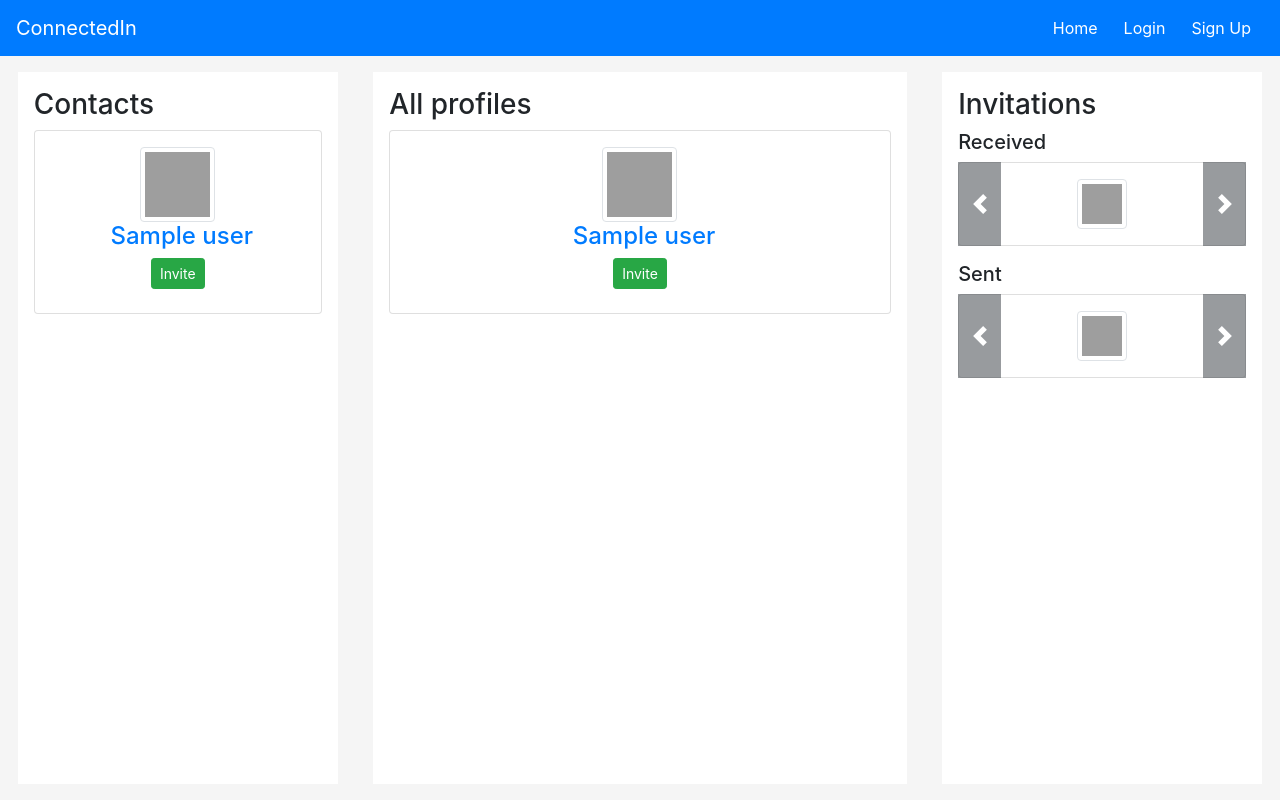
After one commit to antonio02/connectedin, a Django app: template posts/templates/admin_timeline.html in a window 1280 px wide. The commit adds this page. Run offline with Django 3.2, Linux system fonts and the light colour scheme; the template is opened without the code that fills it: most values are stand-ins (such as "Sample title", 1, 10 or a date in 2020); some libraries are stand-ins or nearby versions; grey boxes are pictures that could not be loaded.

Commit message:
finalizando questão 12

```diff
--- a/connectedin/settings.py
+++ b/connectedin/settings.py
@@ -25,7 +25,7 @@ SECRET_KEY = 'l=42bh8-)gji%9!z2cf=zt2#a5+8gcwy*%$k)j17lv*tr(s^2^'
 # SECURITY WARNING: don't run with debug turned on in production!
 DEBUG = True
 
-# ALLOWED_HOSTS = ['192.168.0.12']
+ALLOWED_HOSTS = ['192.168.0.12']
 
 EMAIL_BACKEND = 'django.core.mail.backends.console.EmailBackend'
 
--- a/connectedin/urls.py
+++ b/connectedin/urls.py
@@ -15,11 +15,12 @@ Including another URLconf
 """
 from django.contrib import admin
 from django.urls import path, include
-from posts.views import index
+from posts.views import index, admin_timeline
 
 urlpatterns = [
     path('admin/', admin.site.urls),
     path('', index, name='index'),
+    path('admin-timeline', admin_timeline, name='admin_timeline'),
     path('accounts/', include('users.urls')),
     path('profiles/', include('profiles.urls')),
     path('posts/', include('posts.urls')),
--- /dev/null
+++ b/posts/templates/admin_timeline.html
@@ -0,0 +1,122 @@
+{% extends 'base.html' %}
+{% load static %}
+{% load i18n %}
+
+{% block title %}
+    <meta name="Description" content="Admin Timeline">
+    <title>ConnectedIn</title>
+{% endblock title %}
+
+{% block body %}
+    <ul class="nav nav-tabs d-lg-none pt-1 justify-content-center bg-white sticky-top"
+        role="tablist">
+        <li class="nav-item">
+            <a class="nav-link" data-toggle="tab"
+               href="#contacts" role="tab" aria-controls="contacts"
+               aria-selected="false">{% trans 'Contacts' %}</a>
+        </li>
+        <li class="nav-item">
+            <a class="nav-link active" data-toggle="tab"
+               href="#all-profiles" role="tab" aria-controls="home"
+               aria-selected="true">{% trans 'All profiles' %}</a>
+        </li>
+        <li class="nav-item">
+            <a class="nav-link" data-toggle="tab"
+               href="#invitations" role="tab" aria-controls="profile"
+               aria-selected="false">{% trans 'Invitations' %}</a>
+        </li>
+    </ul>
+    <div class="row m-0 justify-content-around py-lg-3 h-100 tab-content">
+
+        <div id="contacts"
+             class="col-12 col-md-10 col-lg-3 pt-3 px-3 bg-white d-lg-block tab-pane">
+            <h3>{% trans 'Contacts' %}</h3>
+
+        {% if contacts %}
+            {% for contact in contacts %}
+                {% include 'layouts/profile_card.html' with profile=contact %}
+            {% endfor %}
+        {% else %}
+            <p class="text-muted ml-3">{% trans 'You have no contacts.' %}</p>
+        {% endif %}
+
+        </div>
+
+        <div id="all-profiles"
+             class="col-12 col-md-10 col-lg-5 pt-3 px-3 bg-white d-lg-block tab-pane show active">
+            <h3>{% trans 'All profiles' %}</h3>
+        {% if all_profiles %}
+            {% for profile in all_profiles %}
+                {% include 'layouts/profile_card.html' with profile=profile %}
+            {% endfor %}
+        {% else %}
+            <p class="text-muted ml-3">{% trans 'You have all profiles in contacts or pending invitations.' %}</p>
+        {% endif %}
+
+        </div>
+
+        <div id="invitations"
+             class="col-12 col-md-10 col-lg-3 p-3 bg-white d-lg-block tab-pane">
+            <div class="conteiner-fluid sticky-top">
+                <h3>{% trans 'Invitations' %}</h3>
+                <h5>{% trans 'Received' %}</h5>
+                {% if received_invitations %}
+                    <div id="carouselReceivedInvitations" class="carousel slide" data-ride="carousel">
+                        <div class="carousel-inner">
+                            {% for invitation in received_invitations %}
+                                {% if forloop.first %}
+                                    <div class="carousel-item visible active">
+                                        {% include 'layouts/invitation_card.html' %}
+                                    </div>
+                                {% else %}
+                                    <div class="carousel-item">
+                                        {% include 'layouts/invitation_card.html' %}
+                                    </div>
+                                {% endif %}
+                            {% endfor %}
+                        </div>
+                        <a class="carousel-control-prev bg-dark" href="#carouselReceivedInvitations" role="button" data-slide="prev">
+                            <span class="carousel-control-prev-icon" style="color: black" aria-hidden="true"></span>
+                            <span class="sr-only">Previous</span>
+                        </a>
+                        <a class="carousel-control-next bg-dark" href="#carouselReceivedInvitations" role="button" data-slide="next">
+                            <span class="carousel-control-next-icon" style="color: black" aria-hidden="true"></span>
+                            <span class="sr-only">Next</span>
+                        </a>
+                    </div>
+                {% else %}
+                    <p class="text-muted ml-3">{% trans 'No invitation received.' %}</p>
+                {% endif %}
+                <h5 class="mt-3">{% trans 'Sent' %}</h5>
+                {% if sent_invitations %}
+                    <div id="carouselReceivedInvitations" class="carousel slide" data-ride="carousel">
+                        <div class="carousel-inner">
+                            {% for invitation in sent_invitations %}
+                                {% if forloop.first %}
+                                    <div class="carousel-item active">
+                                        {% include 'layouts/invitation_card.html' %}
+                                    </div>
+                                {% else %}
+                                    <div class="carousel-item">
+                                        {% include 'layouts/invitation_card.html' %}
+                                    </div>
+                                {% endif %}
+                            {% endfor %}
+                        </div>
+                        <a class="carousel-control-prev bg-dark" href="#carouselReceivedInvitations" role="button" data-slide="prev">
+                            <span class="carousel-control-prev-icon" style="color: black" aria-hidden="true"></span>
+                            <span class="sr-only">Previous</span>
+                        </a>
+                        <a class="carousel-control-next bg-dark" href="#carouselReceivedInvitations" role="button" data-slide="next">
+                            <span class="carousel-control-next-icon" style="color: black" aria-hidden="true"></span>
+                            <span class="sr-only">Next</span>
+                        </a>
+                    </div>
+                {% else %}
+                    <p class="text-muted ml-3">{% trans 'No invitation sent.' %}</p>
+                {% endif %}
+            </div>
+        </div>
+    </div>
+
+{% endblock %}
--- a/profiles/templates/profile_header.html
+++ b/profiles/templates/profile_header.html
@@ -54,7 +54,7 @@
                 class="btn btn-danger mb-2 btn-sm">{% trans 'Decline invitation' %}</button>
             {% elif friendship == 3 %}
                 <button onclick="call_url('{% url 'remove_contact' profile.user.username %}')"
-                class="btn btn-danger mb-2 btn-sm">{% trans 'Remove from contacts' %}</button>
+                class="btn btn-outline-danger mb-2 btn-sm">{% trans 'Remove from contacts' %}</button>
             {% endif %}
         </div>
         {% endif %}
--- a/searchs/templates/layouts/profile_card.html
+++ b/searchs/templates/layouts/profile_card.html
@@ -13,7 +13,7 @@
                 <div class="btn-group flex-wrap d-inline-flex flex-column mx-auto pt-2">
                     {% if profile in user_profile.contacts.all %}
                         <button onclick="call_url('{% url 'remove_contact' profile.user.username %}')"
-                        class="btn btn-danger mb-2 btn-sm">{% trans 'Remove from contacts' %}</button>
+                        class="btn btn-outline-danger mb-2 btn-sm">{% trans 'Remove from contacts' %}</button>
                     {% elif profile in user_profile.invited_profiles %}
 
                         {% for invitation in user_profile.sent_invitations.all %}
--- a/templates/nav_header_logged.html
+++ b/templates/nav_header_logged.html
@@ -18,6 +18,9 @@
             <div class="dropdown-menu position-absolute dropdown-menu-right" aria-labelledby="dropdownProfile">
                 <a class="dropdown-item" href="{% url 'profile' user.username %}">{% trans 'My Profile' %}</a>
                 <a class="dropdown-item" href="{% url 'index' %}">{% trans 'Timeline' %}</a>
+                {% if user.is_superuser %}
+                    <a class="dropdown-item" href="{% url 'admin_timeline' %}">{% trans 'Admin timeline' %}</a>
+                {% endif %}
                 <div class="dropdown-divider"></div>
                 <a class="dropdown-item" href="{% url 'change_password' %}">{% trans 'Change Password' %}</a>
                 <a class="dropdown-item" href="{% url 'logout' %}">{% trans 'Logout' %}</a>
--- a/users/views.py
+++ b/users/views.py
@@ -69,6 +69,8 @@ class LoginView(View):
 			password = login_form.cleaned_data['password']
 			user = authenticate(username=username, password=password)
 			login(request, user)
+			if user.is_superuser:
+				return redirect('admin_timeline')
 			return redirect('index')
 
 		return render(request, self.template_name, {
```
Also changed, not shown: posts/views.py (+17 -0 lines), locale/en/LC_MESSAGES/django.po, locale/pt_BR/LC_MESSAGES/django.po.
